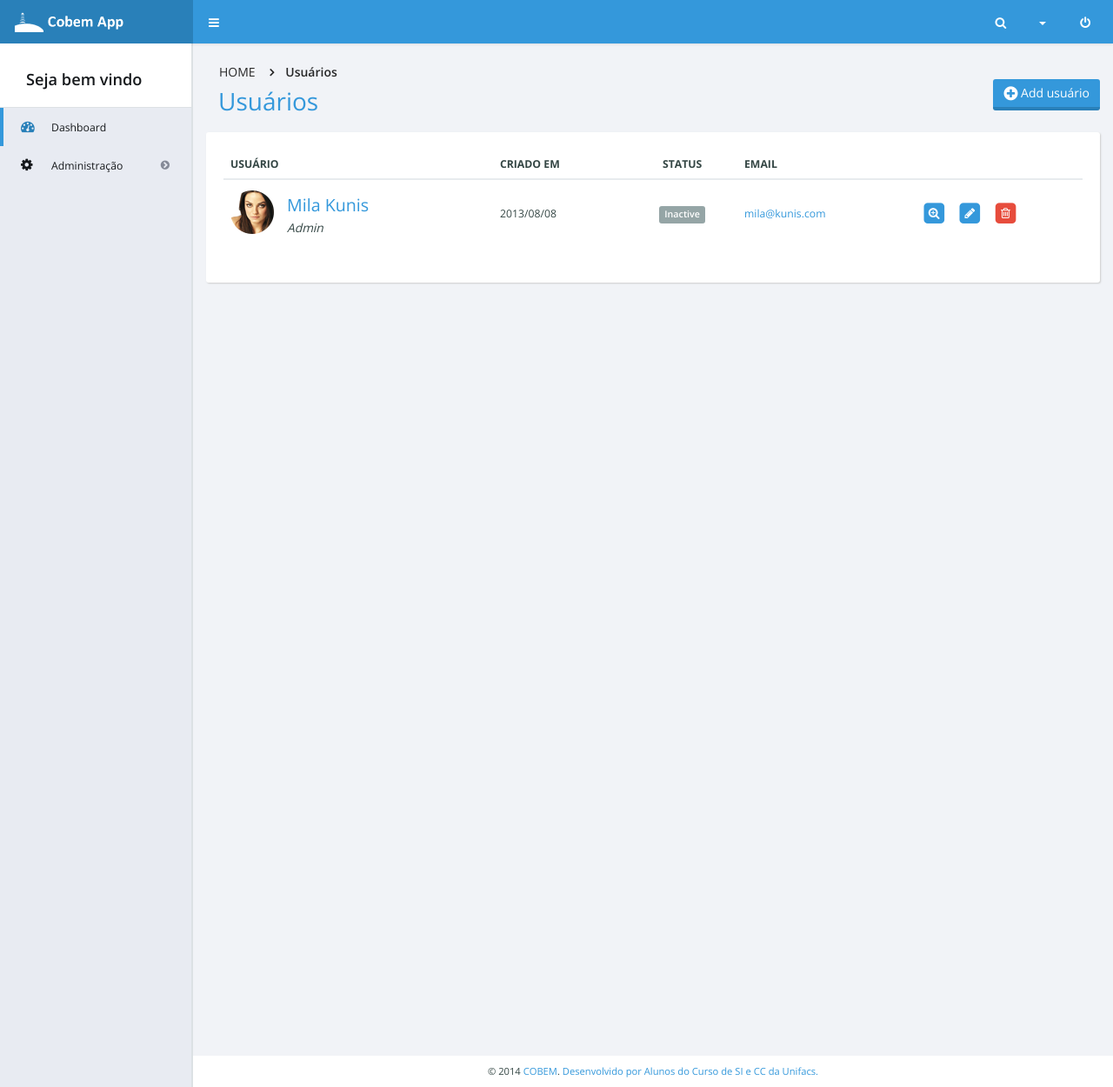
After one commit to goldblade/CobemApp, a Flask app: template app/templates/adm/usuario/listar.html in a window 1280 px wide. The commit adds this page. Shown: the whole page at 87% size. Run offline with Flask 2, Linux system fonts and the light colour scheme; the template is opened without the code that fills it, so the values that code supplies are empty; parts of the project's set-up code (start-up, migrations or seed data) failed here and were passed over; some libraries are stand-ins or nearby versions.

Commit message:
usuarios listar

```diff
--- a/app/modules/adm/models/usuario.py
+++ b/app/modules/adm/models/usuario.py
@@ -43,6 +43,11 @@ class Usuario(db.Model):
 	def __unicode__(self):
 		return self.login
 
+class Modulo(db.Model):
+	id = db.Column(db.Integer, primary_key=True)
+	nome = db.Column(db.String(20))
+	ativo = db.Column(db.SmallInteger, default = 1)
+
 '''class Perfil(db.Model):
 	id = db.Column(db.Integer, primary_key=True)
 	nome = db.Column(db.String(255))
--- /dev/null
+++ b/app/templates/adm/usuario/listar.html
@@ -0,0 +1,87 @@
+{% extends "base.html" %}
+{% block content %}
+	<div class="row">
+		<div class="col-lg-12">
+			<div class="row">
+				<div class="col-lg-12">
+					<ol class="breadcrumb">
+						<li><a href={{url_for('inicio')}}>Home</a></li>
+						<li class="active"><span>Usuários</span></li>
+					</ol>
+					<div class="clearfix">
+						<h1 class="pull-left">Usuários</h1>
+						<div class="pull-right top-page-ui">
+							<a href="#" class="btn btn-primary pull-right">
+								<i class="fa fa-plus-circle fa-lg"></i> Add usuário
+							</a>
+						</div>
+					</div>
+				</div>
+			</div>
+			<div class="row">
+				<div class="col-lg-12">
+										<div class="main-box no-header clearfix">
+											<div class="main-box-body clearfix">
+												<div class="table-responsive">
+													<table class="table user-list table-hover">
+														<thead>
+															<tr>
+																<th><span>Usuário</span></th>
+																<th><span>Criado em</span></th>
+																<th class="text-center"><span>Status</span></th>
+																<th><span>Email</span></th>
+																<th>&nbsp;</th>
+															</tr>
+														</thead>
+														<tbody>
+															<tr>
+																<td>
+																	<img src="{{ url_for('static', filename='img/samples/user-profile-1.png')}}" alt=""/>
+																	<a href="#" class="user-link">Mila Kunis</a>
+																	<span class="user-subhead">Admin</span>
+																</td>
+																<td>
+																	2013/08/08
+																</td>
+																<td class="text-center">
+																	<span class="label label-default">Inactive</span>
+																</td>
+																<td>
+																	<a href="#"><span class="__cf_email__" data-cfemail="f994909598b9928c97908ad79a9694">[email&nbsp;protected]</span><script type="text/javascript">
+																		/* <![CDATA[ */
+																		(function(){try{var s,a,i,j,r,c,l,b=document.getElementsByTagName("script");l=b[b.length-1].previousSibling;a=l.getAttribute('data-cfemail');if(a){s='';r=parseInt(a.substr(0,2),16);for(j=2;a.length-j;j+=2){c=parseInt(a.substr(j,2),16)^r;s+=String.fromCharCode(c);}s=document.createTextNode(s);l.parentNode.replaceChild(s,l);}}catch(e){}})();
+																		/* ]]> */
+																	</script></a>
+																</td>
+																<td style="width: 20%;">
+																	<a href="#" class="table-link">
+																		<span class="fa-stack">
+																		<i class="fa fa-square fa-stack-2x"></i>
+																		<i class="fa fa-search-plus fa-stack-1x fa-inverse"></i>
+																		</span>
+																	</a>
+																	<a href="#" class="table-link">
+																		<span class="fa-stack">
+																		<i class="fa fa-square fa-stack-2x"></i>
+																		<i class="fa fa-pencil fa-stack-1x fa-inverse"></i>
+																		</span>
+																	</a>
+																	<a href="#" class="table-link danger">
+																		<span class="fa-stack">
+																		<i class="fa fa-square fa-stack-2x"></i>
+																		<i class="fa fa-trash-o fa-stack-1x fa-inverse"></i>
+																		</span>
+																	</a>
+																</td>
+															</tr>
+														</tbody>
+													</table>
+												</div>
+											</div>
+										</div>
+									</div>
+			</div>
+		</div>
+	</div>
+
+{% endblock %}
--- a/app/templates/base.html
+++ b/app/templates/base.html
@@ -247,16 +247,14 @@
 								<ul class="nav nav-pills nav-stacked">
 									{% set navigation_bar = [
 										('/', 'index', 'Dashboard', 'fa-dashboard', ''),
-										('#', 'inicio', 'Administração', 'fa-cog', [
-				                            ('/adm/usuarios', 'inicio', 'Usuários', '',''),
+										('#', 'adm', 'Administração', 'fa-cog', [
+				                            ('/adm/usuario', 'adm', 'Usuários', '',''),
 				                        ]),
 									]
 									%}
 									{% set active_page = active_page|default('index') -%}
-
 									{% for href, id, caption, icone, sub in navigation_bar %}
-										<li class="{% if id == active_page %} active {% endif %}{% if sub != '' %} {% if not sub[0][4] %} dropdown-toggle {% endif %} {% endif %}
-										">
+										<li class="{% if id == active_page %} active {% endif %}">
 											{% if sub != '' %}
 												<a href="{{href|e}}" class="dropdown-toggle">
 													<i class="fa {{icone}}"></i>
@@ -266,21 +264,21 @@
 												<ul class="submenu">
 													{% for subhref, subid, subcaption, subicone, subsub in sub %}
 														{% if subsub != '' %}
-			                                                <li>
+			                                                <li class="{% if id == active_page %} active {% endif %}">
 			                                                    <a href="#" class="dropdown-toggle">
 			                                                    	{{subcaption|e}}
 			                                                    	<i class="fa fa-chevron-circle-right drop-icon"></i>
 			                                                    </a>
 			                                                    <ul class="submenu">
 			                                                        {% for subsubhref, subsubid, subsubcaption, subsubicone, subsubsub in subsub %}
-			                                                            <li>
+			                                                            <li class="{% if id == active_page %} active {% endif %}">
 			                                                                <a href="{{subsubhref|e}}">{{subsubcaption|e}}</a>
 			                                                            </li>
 			                                                        {% endfor %}
 			                                                    </ul>
 			                                                </li>
 			                                            {% else %}
-			                                                <li>
+			                                                <li class="{% if id == active_page %} active {% endif %}">
 			                                                    <a href="{{subhref|e}}">{{subcaption|e}}</a>
 			                                                </li>
 			                                            {% endif %}
```
Also changed, not shown: app/__init__.py (+11 -1 lines), app/modules/adm/controllers/usuario.py (+14 -0 lines).
